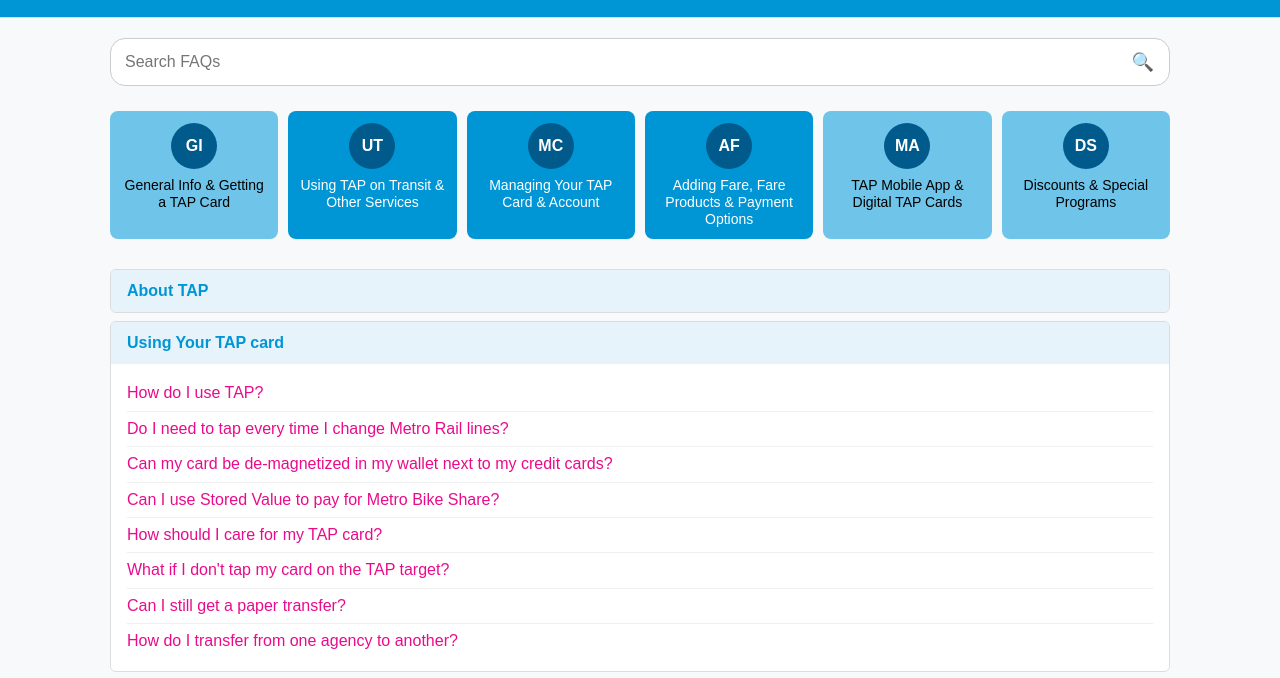
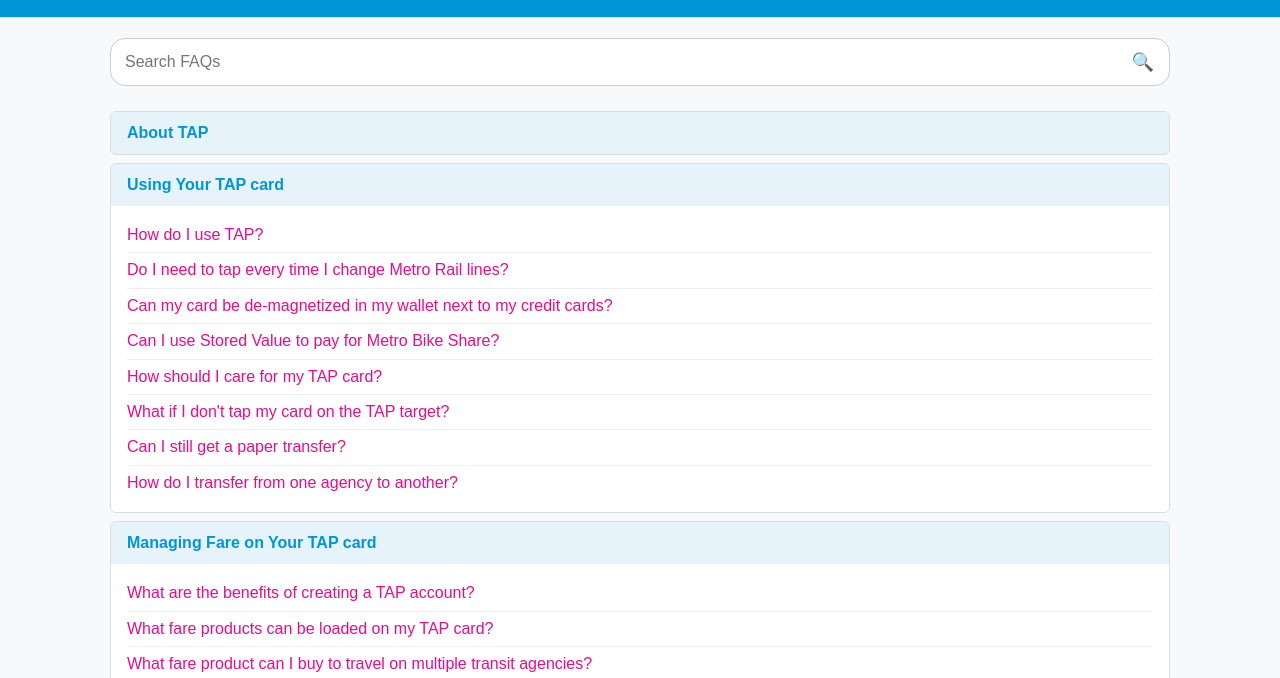
Before and after one commit to danielartaguirre/tap-faq, a plain HTML site: page index.html in a window 1280 px wide. Both pictures are taken after a click on the element "About TAP". Shown: the part 67-745 px from the top of the page. Drawn offline with Linux system fonts and the light colour scheme.

Commit message:
Remove tile navigation and update docs

```diff
--- a/index.html
+++ b/index.html
@@ -47,55 +47,6 @@
       font-size: 18px;
       color: #0096d6;
       pointer-events: none;
-    }
-
-    /* Tiles */
-    .tile-container {
-      display: flex;
-      gap: 10px;
-      margin-bottom: 30px;
-      overflow-x: auto;
-    }
-
-    .faq-tile {
-      flex: 1;
-      min-width: 160px;
-      max-width: 180px;
-      background-color: #6fc4e9;
-      color: #000;
-      text-align: center;
-      border-radius: 8px;
-      padding: 12px 10px;
-      cursor: pointer;
-      transition: background-color 0.2s ease;
-      display: flex;
-      flex-direction: column;
-      justify-content: flex-start;
-      align-items: center;
-    }
-
-    .faq-tile.selected {
-      background-color: #0096d6;
-      color: #fff;
-    }
-
-    .faq-tile .icon {
-      width: 46px;
-      height: 46px;
-      margin-bottom: 8px;
-      border-radius: 50%;
-      background-color: #005b8c;
-      display: flex;
-      align-items: center;
-      justify-content: center;
-      color: #fff;
-      font-weight: bold;
-      font-size: 16px;
-    }
-
-    .faq-tile .label {
-      font-size: 14px;
-      line-height: 1.2;
     }
 
     /* Accordion sections */
@@ -211,15 +162,6 @@
       font-size: 14px;
     }
 
-    /* Responsive: stack tiles on small screens */
-    @media (max-width: 640px) {
-      .tile-container {
-        flex-wrap: wrap;
-      }
-      .faq-tile {
-        flex: 0 0 calc(50% - 5px);
-      }
-    }
   </style>
   </head>
   <body>
@@ -243,33 +185,6 @@
     <div class="search-container">
       <input type="text" id="searchInput" placeholder="Search FAQs">
       <span class="search-icon">🔍</span>
-    </div>
-    <!-- Category Tiles -->
-    <div class="tile-container">
-      <div class="faq-tile selected" data-index="0">
-        <div class="icon">GI</div>
-        <div class="label">General Info &amp; Getting a TAP Card</div>
-      </div>
-      <div class="faq-tile selected" data-index="1">
-        <div class="icon">UT</div>
-        <div class="label">Using TAP on Transit &amp; Other Services</div>
-      </div>
-      <div class="faq-tile selected" data-index="2">
-        <div class="icon">MC</div>
-        <div class="label">Managing Your TAP Card &amp; Account</div>
-      </div>
-      <div class="faq-tile selected" data-index="3">
-        <div class="icon">AF</div>
-        <div class="label">Adding Fare, Fare Products &amp; Payment Options</div>
-      </div>
-      <div class="faq-tile" data-index="4">
-        <div class="icon">MA</div>
-        <div class="label">TAP Mobile App &amp; Digital TAP Cards</div>
-      </div>
-      <div class="faq-tile" data-index="5">
-        <div class="icon">DS</div>
-        <div class="label">Discounts &amp; Special Programs</div>
-      </div>
     </div>
     <!-- Accordion Sections for each Category -->
     <div class="faq-section open" id="section0">
@@ -1086,31 +1001,25 @@
   <script>
     document.addEventListener('DOMContentLoaded', () => {
       const searchInput = document.getElementById('searchInput');
-      const tiles = document.querySelectorAll('.faq-tile');
       const sections = document.querySelectorAll('.faq-section');
-      // Keep track of selection state before search
-      let preSearchSelected = [];
+      // Keep track of open sections before search
+      let preSearchOpen = [];
 
-      // Toggle sections when tiles are clicked
-      tiles.forEach((tile) => {
-        const index = parseInt(tile.getAttribute('data-index'));
-        const section = sections[index];
-        tile.addEventListener('click', () => {
-          // In search mode, ignore tile clicks
-          if (searchInput.value.trim() !== '') return;
-          tile.classList.toggle('selected');
-          section.classList.toggle('open');
+      // Store original question text for highlighting
+      sections.forEach((section) => {
+        section.querySelectorAll('li').forEach((li) => {
+          const questionSpan = li.querySelector('.question');
+          li.setAttribute('data-original', questionSpan.textContent);
         });
       });
 
       // Toggle section when header is clicked
-      sections.forEach((section, idx) => {
+      sections.forEach((section) => {
         const header = section.querySelector('.faq-section-header');
         header.addEventListener('click', () => {
           // In search mode, ignore header clicks
           if (searchInput.value.trim() !== '') return;
-          sections[idx].classList.toggle('open');
-          tiles[idx].classList.toggle('selected');
+          section.classList.toggle('open');
         });
         // Toggle individual questions
         section.querySelectorAll('li').forEach((li) => {
@@ -1125,15 +1034,12 @@
       searchInput.addEventListener('input', () => {
         const term = searchInput.value.trim().toLowerCase();
         if (term === '') {
-          // When search cleared, restore original states
+          // When search cleared, restore original open states
           sections.forEach((section, idx) => {
-              // Hide or show section based on preSearchSelected
-              if (preSearchSelected.includes(idx)) {
+            if (preSearchOpen.includes(idx)) {
               section.classList.add('open');
-                tiles[idx].classList.add('selected');
             } else {
               section.classList.remove('open');
-                tiles[idx].classList.remove('selected');
             }
             // Restore all questions
             section.querySelectorAll('li').forEach((li) => {
@@ -1143,13 +1049,13 @@
               questionSpan.innerHTML = li.getAttribute('data-original');
             });
           });
-          preSearchSelected = [];
+          preSearchOpen = [];
           return;
         }
-        // Store current selected state only once at the beginning of search
-        if (preSearchSelected.length === 0) {
-          tiles.forEach((tile, idx) => {
-            if (tile.classList.contains('selected')) preSearchSelected.push(idx);
+        // Store current open state only once at the beginning of search
+        if (preSearchOpen.length === 0) {
+          sections.forEach((section, idx) => {
+            if (section.classList.contains('open')) preSearchOpen.push(idx);
           });
         }
         // For each category, check if any question matches
@@ -1174,13 +1080,9 @@
             }
           });
           if (hasMatch) {
-              // Show this category and tile as selected
             section.classList.add('open');
-              tiles[idx].classList.add('selected');
           } else {
-            // Hide category (collapse) and remove tile selection
             section.classList.remove('open');
-            tiles[idx].classList.remove('selected');
           }
         });
       });
```
Also changed, not shown: 2 other files. Lines whose indentation alone changed are shown as unchanged.
